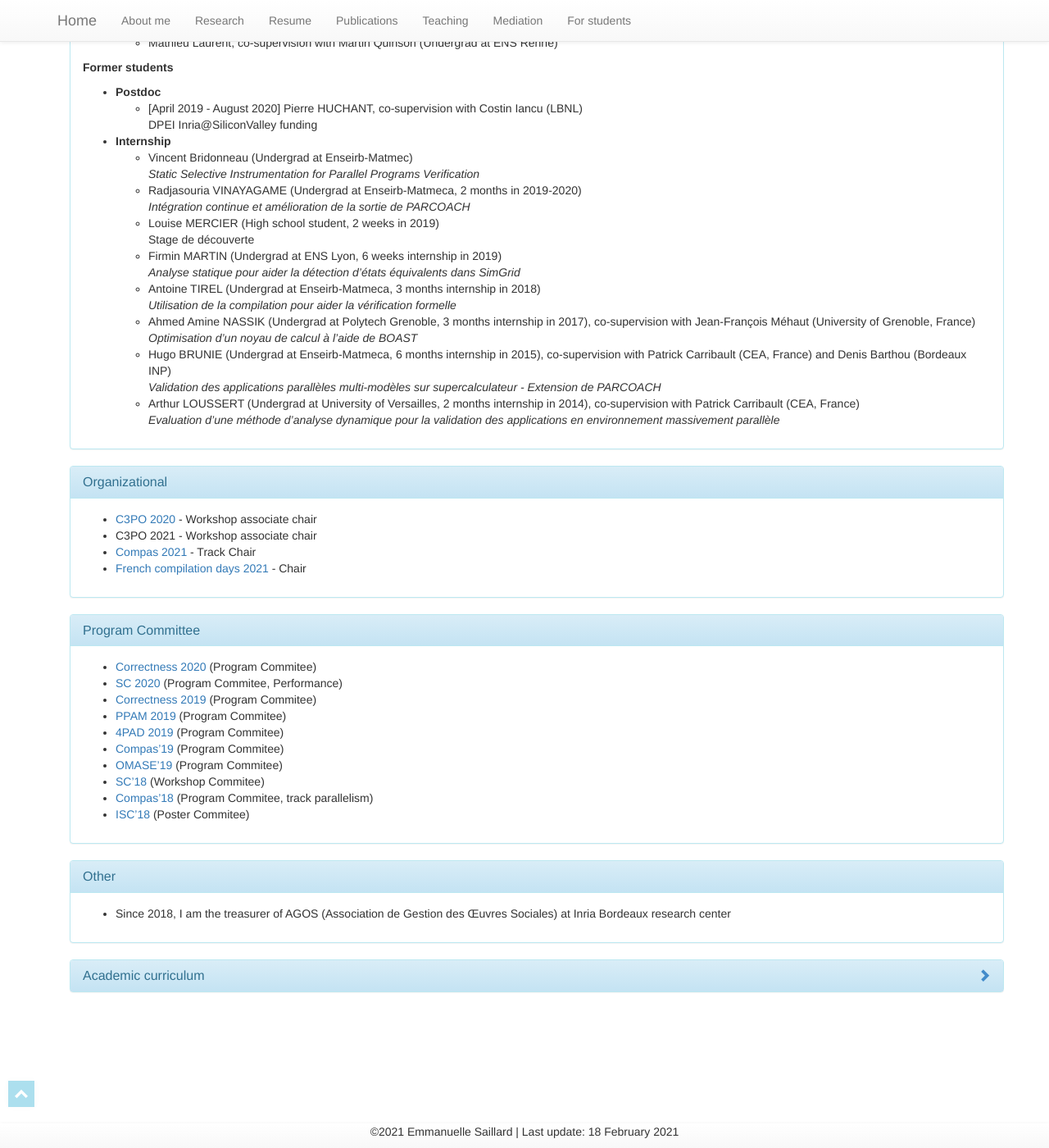
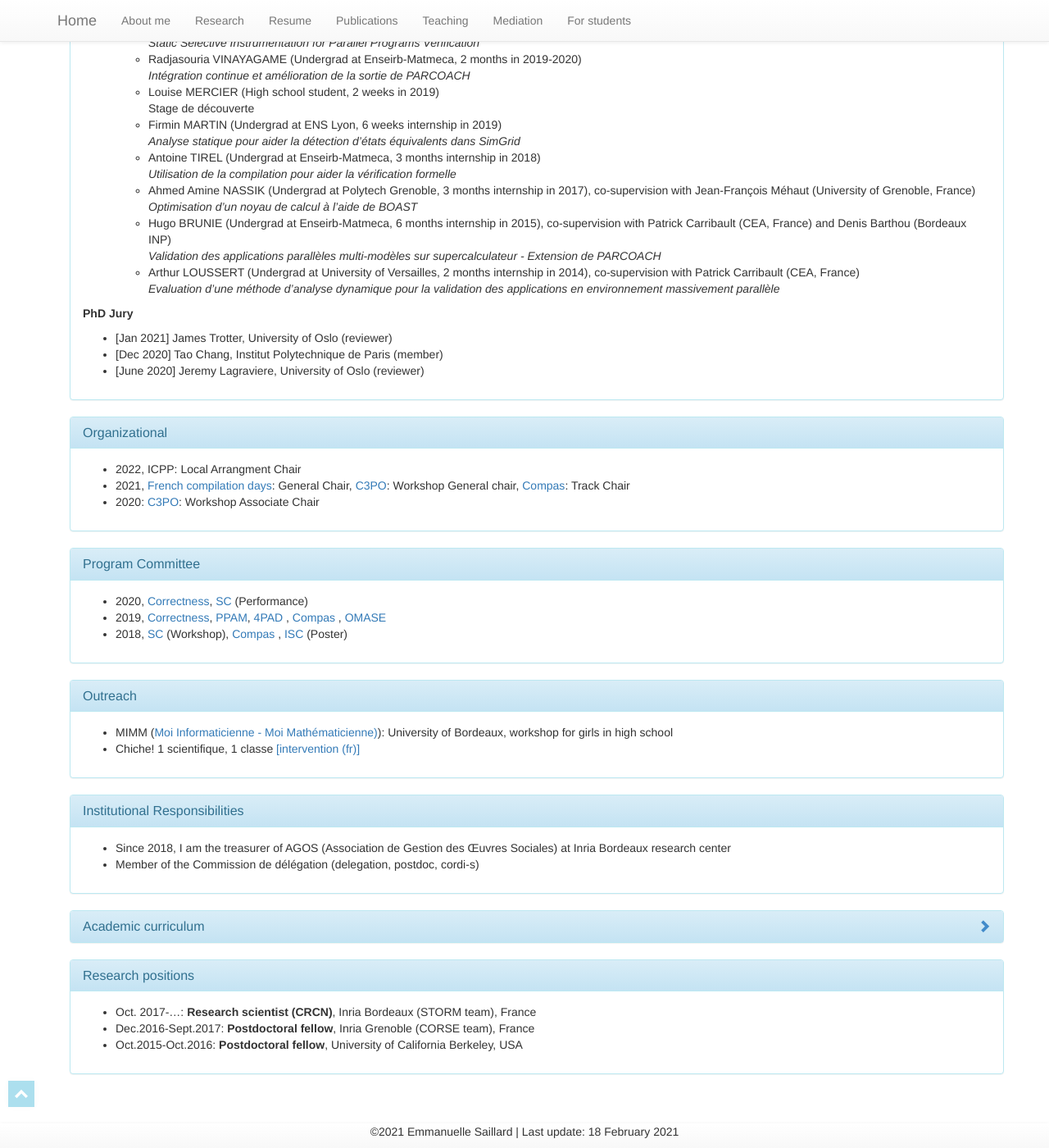
Before and after one commit to esaillar/manou, a Jekyll site: the page built from resume.md, in a window 1280 px wide and 1400 px high, scrolled down 383 px. Shown: the whole window at 82% size. Built offline with Jekyll 4.4.1, drawn with Linux system fonts in a browser that asks for light colours; a style sheet for code colours, icons or effects is not loaded; some of the changed text lies outside the part shown.

Commit message:
some updates

```diff
--- a/resume.md
+++ b/resume.md
@@ -5,19 +5,6 @@ permalink: /resume/
 ---
 
 You can download my resume <a href="{{site.baseurl}}/resources/cv_eng.pdf" target="_blank">here</a> (last updated in 2019)
-
-<div class="panel panel-info" markdown="1">
-  <div class="panel-heading">
-    <h3 class="panel-title"> Research positions </h3>
-  </div>
-  <div class="panel-body">
-<td markdown="1">
-- Oct. 2017-...: **Research scientist (CRCN)**, Inria Bordeaux (STORM team), France
-- Dec.2016-Sept.2017: **Postdoctoral fellow**, Inria Grenoble (CORSE team), France
-- Oct.2015-Oct.2016: **Postdoctoral fellow**, University of California Berkeley, USA
-</td>
-  </div>
-</div>
 
 
 
@@ -56,6 +43,14 @@ You can download my resume <a href="{{site.baseurl}}/resources/cv_eng.pdf" targe
 <br/> *Validation des applications parallèles multi-modèles sur supercalculateur - Extension de PARCOACH*
 	- Arthur LOUSSERT (Undergrad at University of Versailles, 2 months internship in 2014), co-supervision with Patrick Carribault (CEA, France)
 <br/> *Evaluation d'une méthode d'analyse dynamique pour la validation des applications en environnement massivement parallèle*
+
+
+**PhD Jury**
+- [Jan 2021] James Trotter, University of Oslo (reviewer)
+- [Dec 2020] Tao Chang, Institut Polytechnique de Paris (member)
+- [June 2020] Jeremy Lagraviere, University of Oslo (reviewer)
+
+
 </td>
   </div>
 </div>
@@ -67,10 +62,9 @@ You can download my resume <a href="{{site.baseurl}}/resources/cv_eng.pdf" targe
    </div>
    <div class="panel-body">
  <td markdown="1">
- - <a href="https://c3po-workshop.github.io/index" target="_blank"> C3PO 2020</a> - Workshop associate chair
- - C3PO 2021 - Workshop associate chair
- - <a href="https://2021.compas-conference.fr/" target="_blank"> Compas 2021 </a> - Track Chair
- - <a href="http://compilfr.ens-lyon.fr/quatorzieme-rencontre-compilation/" target="_blank"> French compilation days 2021 </a> - Chair
+ - 2022, ICPP: Local Arrangment Chair
+ - 2021, <a href="http://compilfr.ens-lyon.fr/quatorzieme-rencontre-compilation/" target="_blank"> French compilation days</a>: General Chair, <a href="https://c3po-workshop.github.io/2021/index" target="_blank"> C3PO</a>: Workshop General chair, <a href="https://2021.compas-conference.fr/" target="_blank"> Compas</a>: Track Chair
+ - 2020: <a href="https://c3po-workshop.github.io/index" target="_blank"> C3PO</a>:  Workshop Associate Chair
  </td>
    </div>
  </div>
@@ -83,27 +77,33 @@ You can download my resume <a href="{{site.baseurl}}/resources/cv_eng.pdf" targe
    </div>
    <div class="panel-body">
  <td markdown="1">
- - <a href="https://correctness-workshop.github.io/2020/" target="_blank"> Correctness 2020 </a> (Program Commitee)
- - <a href="https://sc20.supercomputing.org" target="_blank"> SC 2020 </a> (Program Commitee, Performance)
- - <a href="https://correctness-workshop.github.io/2019/" target="_blank"> Correctness 2019 </a> (Program Commitee)
- - <a href="https://www.ppam.pl" target="_blank"> PPAM 2019 </a> (Program Commitee)
- - <a href="http://hpcs2019.cisedu.info/2-conference/symposia/symp05-4pad" target="_blank"> 4PAD 2019 </a> (Program Commitee)
- - <a href="https://2019.compas-conference.fr" target="_blank"> Compas'19 </a> (Program Commitee)
- - <a href="https://omasew.github.io" target="_blank"> OMASE'19 </a> (Program Commitee)
- - <a href="https://sc18.supercomputing.org" target="_blank"> SC'18 </a> (Workshop Commitee)
- - <a href="http://2018.compas-conference.fr/#" target="_blank"> Compas'18 </a> (Program Commitee, track parallelism)
- - <a href="https://www.isc-hpc.com" target="_blank"> ISC'18 </a> (Poster Commitee)
+ - 2020, <a href="https://correctness-workshop.github.io/2020/" target="_blank"> Correctness</a>, <a href="https://sc20.supercomputing.org" target="_blank"> SC</a> (Performance)
+ - 2019, <a href="https://correctness-workshop.github.io/2019/" target="_blank"> Correctness</a>, <a href="https://www.ppam.pl" target="_blank"> PPAM</a>, <a href="http://hpcs2019.cisedu.info/2-conference/symposia/symp05-4pad" target="_blank"> 4PAD </a>, <a href="https://2019.compas-conference.fr" target="_blank"> Compas </a>, <a href="https://omasew.github.io" target="_blank"> OMASE </a>
+ - 2018, <a href="https://sc18.supercomputing.org" target="_blank"> SC</a> (Workshop), <a href="http://2018.compas-conference.fr/#" target="_blank"> Compas </a>, <a href="https://www.isc-hpc.com" target="_blank"> ISC</a> (Poster)
  </td>
    </div>
  </div>
 
  <div class="panel panel-info" markdown="1">
    <div class="panel-heading">
-     <h3 class="panel-title">Other</h3>
+     <h3 class="panel-title">Outreach</h3>
+   </div>
+   <div class="panel-body">
+ <td markdown="1">
+ - MIMM (<a href="https://math-interactions.u-bordeaux.fr/Espace-projets/Moi-Informaticienne-Moi-Mathematicienne" target="_blank">Moi Informaticienne - Moi Mathématicienne)</a>): University of Bordeaux, workshop for girls in high school
+- Chiche! 1 scientifique, 1 classe <a href="https://www.francebleu.fr/infos/societe/gironde-des-chercheurs-dans-les-lycees-pour-casser-les-cliches-sur-les-metiers-scientifiques-1601646438" target="_blank">[intervention (fr)]</a>
+ </td>
+   </div>
+ </div>
+
+ <div class="panel panel-info" markdown="1">
+   <div class="panel-heading">
+     <h3 class="panel-title">Institutional Responsibilities</h3>
    </div>
    <div class="panel-body">
  <td markdown="1">
  - Since 2018, I am the treasurer of AGOS (Association de Gestion des Œuvres Sociales) at Inria Bordeaux research center
+ - Member of the Commission de délégation (delegation, postdoc, cordi-s)
  </td>
    </div>
  </div>
@@ -129,3 +129,16 @@ You can download my resume <a href="{{site.baseurl}}/resources/cv_eng.pdf" targe
   </div>
   </div>
 </div>
+
+<div class="panel panel-info" markdown="1">
+  <div class="panel-heading">
+    <h3 class="panel-title"> Research positions </h3>
+  </div>
+  <div class="panel-body">
+<td markdown="1">
+- Oct. 2017-...: **Research scientist (CRCN)**, Inria Bordeaux (STORM team), France
+- Dec.2016-Sept.2017: **Postdoctoral fellow**, Inria Grenoble (CORSE team), France
+- Oct.2015-Oct.2016: **Postdoctoral fellow**, University of California Berkeley, USA
+</td>
+  </div>
+</div>
```
Also changed, not shown: teaching.md (+3 -7 lines).
